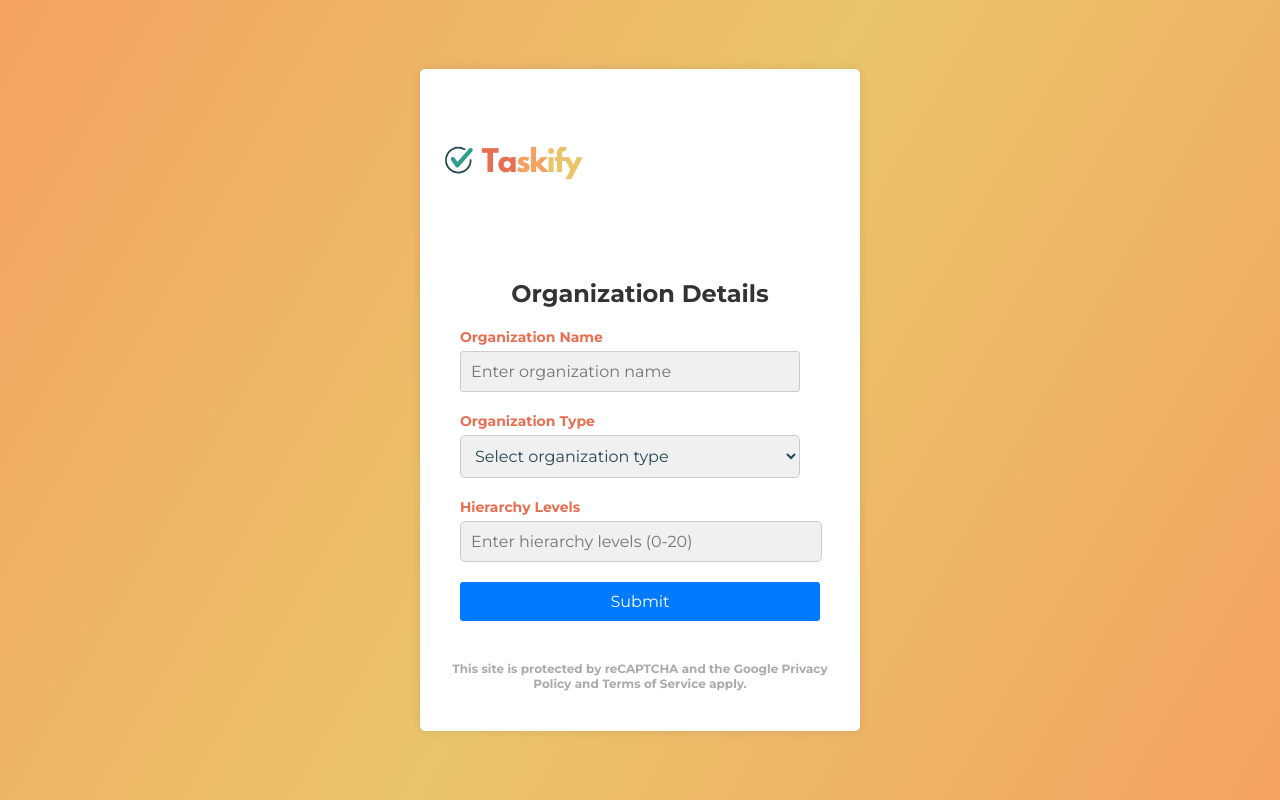
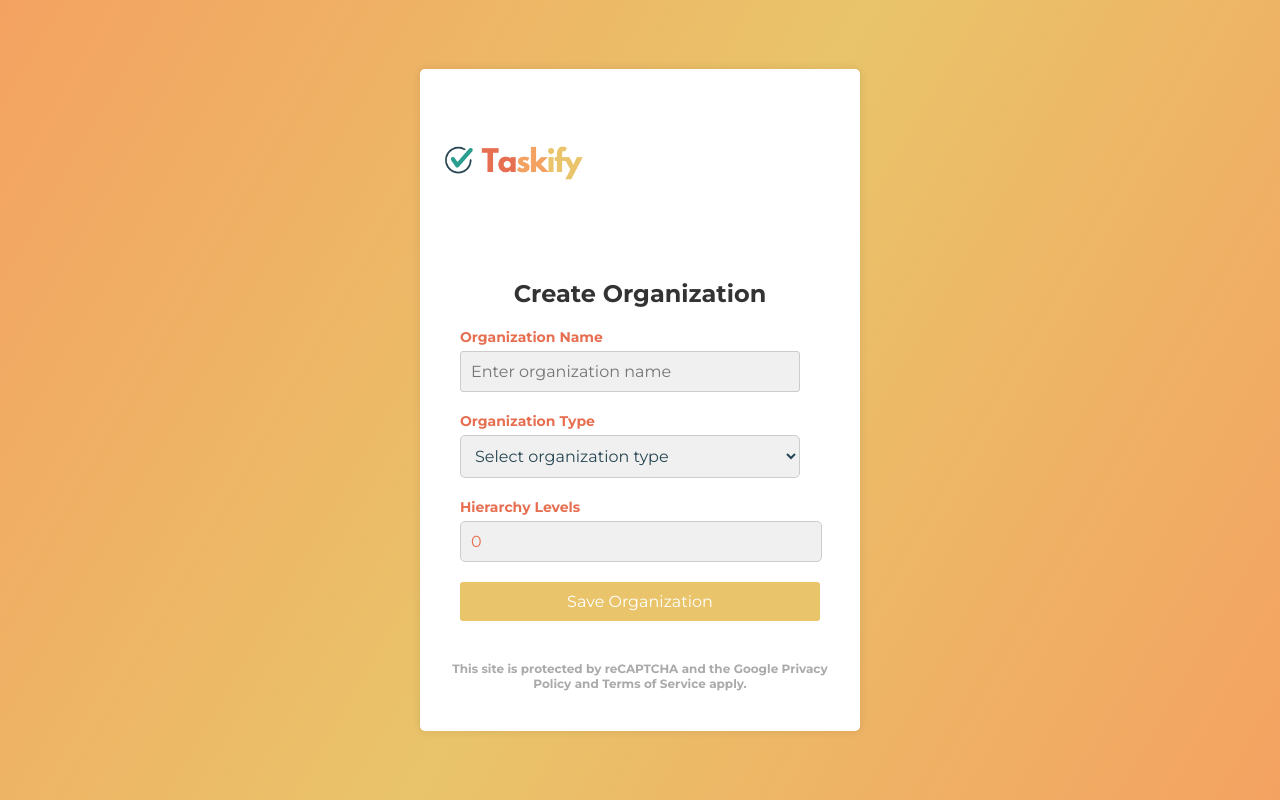
Before and after one commit to Noor-Ul-Imaan/Taskify-App, a React (Create React App) app: page /OrganizationDetails in a window 1280 px wide. Built offline with nearby package versions, Linux system fonts and the light colour scheme.

Commit message:
edited org

```diff
--- a/src/components/OrganizationDetails.js
+++ b/src/components/OrganizationDetails.js
@@ -1,42 +1,76 @@
 // OrganizationDetails.js
 import React, { useState } from 'react';
-import './OrgDetails.css';
+import axios from 'axios';
+import { Link, useNavigate } from 'react-router-dom';
+import './OrgDetails.css'; // Importing styles from OrgDetails.css
 import logo from './logo.png';
-import { Link } from 'react-router-dom';
 
 const OrganizationDetails = () => {
-    const [hierarchyLevels, setHierarchyLevels] = useState(0);
-    const [roleDetails, setRoleDetails] = useState(Array.from({ length: hierarchyLevels }, () => [{ name: '', description: '' }]));
+    const [name, setName] = useState('');
+    const [type, setType] = useState('');
+    const [numberOfLevels, setNumberOfLevels] = useState(0);
+    const [roles, setRoleDetails] = useState(Array.from({ length: numberOfLevels }, () => [{ name: 'Role Name', description: 'Role Description' }]));
+
+    const [loading, setLoading] = useState(false);
+    const navigate = useNavigate();
 
     const handleHierarchyLevelsChange = (event) => {
         const levels = parseInt(event.target.value);
-        setHierarchyLevels(levels);
+        setNumberOfLevels(levels);
         setRoleDetails(Array.from({ length: levels }, () => [{ name: '', description: '' }]));
     };
 
     const handleRoleNameChange = (event, levelIndex, roleIndex) => {
-        const updatedRoles = [...roleDetails];
+        const updatedRoles = [...roles];
         updatedRoles[levelIndex][roleIndex].name = event.target.value;
         setRoleDetails(updatedRoles);
     };
 
     const handleRoleDescriptionChange = (event, levelIndex, roleIndex) => {
-        const updatedRoles = [...roleDetails];
+        const updatedRoles = [...roles];
         updatedRoles[levelIndex][roleIndex].description = event.target.value;
         setRoleDetails(updatedRoles);
     };
 
     const addRole = (levelIndex) => {
-        const updatedRoles = [...roleDetails];
+        const updatedRoles = [...roles];
         updatedRoles[levelIndex] = [...updatedRoles[levelIndex], { name: '', description: '' }];
         setRoleDetails(updatedRoles);
     };
 
     const removeRole = (levelIndex, roleIndex) => {
-        const updatedRoles = [...roleDetails];
+        const updatedRoles = [...roles];
         updatedRoles[levelIndex].splice(roleIndex, 1);
         setRoleDetails(updatedRoles);
     };
+
+    const handleSaveOrg = () => {
+        // Validate roles array before saving
+        const isValid = roles.every(levelRoles => levelRoles.every(role => role.name.trim() !== ''));
+
+        if (!isValid) {
+            alert('Please provide a name for each role.');
+            return;
+        }
+
+        const data = {
+            name,
+            type,
+            numberOfLevels,
+            roles
+        };
+        axios.post('http://localhost:5000/organizations', data)
+            .then(() => {
+                setLoading(false);
+                navigate('/adminHomepage');
+            })
+            .catch((error) => {
+                setLoading(false);
+                alert('An error occured. Please check console')
+                console.log(error)
+            });
+    };
+
 
     return (
         <div className="gradient-background">
@@ -45,16 +79,16 @@ const OrganizationDetails = () => {
                     <img src={logo} alt="Taskify Logo" />
                 </div>
                 <div className="content">
-                    <h1>Organization Details</h1>
+                    <h1>Create Organization</h1>
                     <form action="#">
                         <div className="input-field">
-                            <label htmlFor="orgName">Organization Name</label>
-                            <input type="text" id="orgName" placeholder="Enter organization name" />
+                            <label htmlFor="name">Organization Name</label>
+                            <input type="text" id="name" placeholder="Enter organization name" value={name} onChange={(e) => setName(e.target.value)} />
                         </div>
                         <div className="input-field">
-                            <label htmlFor="orgType">Organization Type</label>
-                            <select id="orgType">
-                                <option value="" disabled selected>Select organization type</option>
+                            <label htmlFor="type">Organization Type</label>
+                            <select id="type" value={type} onChange={(e) => setType(e.target.value)}>
+                                <option value="" disabled>Select organization type</option>
                                 <option value="tech">Technology</option>
                                 <option value="finance">Finance</option>
                                 <option value="healthcare">Healthcare</option>
@@ -63,10 +97,10 @@ const OrganizationDetails = () => {
                             </select>
                         </div>
                         <div className="input-field">
-                            <label htmlFor="hierarchyLevels">Hierarchy Levels</label>
-                            <input type="number" id="hierarchyLevels" min="0" max="20" placeholder="Enter hierarchy levels (0-20)" onChange={handleHierarchyLevelsChange} />
+                            <label htmlFor="numberOfLevels">Hierarchy Levels</label>
+                            <input type="number" id="numberOfLevels" min="0" max="20" placeholder="Enter hierarchy levels (0-20)" value={numberOfLevels} onChange={handleHierarchyLevelsChange} />
                         </div>
-                        {roleDetails.map((levelRoles, levelIndex) => (
+                        {roles.map((levelRoles, levelIndex) => (
                             <div key={levelIndex}>
                                 <h2>Level {levelIndex + 1}</h2>
                                 {levelRoles.map((role, roleIndex) => (
@@ -81,13 +115,14 @@ const OrganizationDetails = () => {
                                         </div>
                                         {roleIndex === 0 && levelRoles.length > 1 && <button type="button" onClick={() => removeRole(levelIndex, roleIndex)}>Remove Role</button>}
                                     </div>
+
                                 ))}
                                 <button type="button" onClick={() => addRole(levelIndex)}>Add Role</button>
                             </div>
                         ))}
-                        <Link to='/adminHomepage'>
-                            <button type="submit">Submit</button>
-                        </Link>
+
+                        <button type="button" onClick={handleSaveOrg}>Save Organization</button>
+
                     </form>
                 </div>
                 <div className="footer">
--- a/src/components/tasks/DeleteTask.js
+++ b/src/components/tasks/DeleteTask.js
@@ -24,7 +24,7 @@ const DeleteTask = () => {
   return (
     <div>
       <BackButton/>
-      <h1>Delete Book</h1>
+      <h1>Delete Task</h1>
       {loading ? (<p>Loading...</p>) : ('')}
       <div>
         <h3>Are you sure you want to delete this Task?</h3>
--- a/src/components/tasks/ShowTask.css
+++ b/src/components/tasks/ShowTask.css
@@ -1,5 +1,5 @@
 .container {
-    max-width: 800px;
+    max-width: 1200px;
     margin: 0 auto;
     padding: 20px;
   }
```
Also changed, not shown: src/components/orgDetails/OrgHome.js (+58 -20 lines), 1 other file (tests, documents, lock files or other folders).
